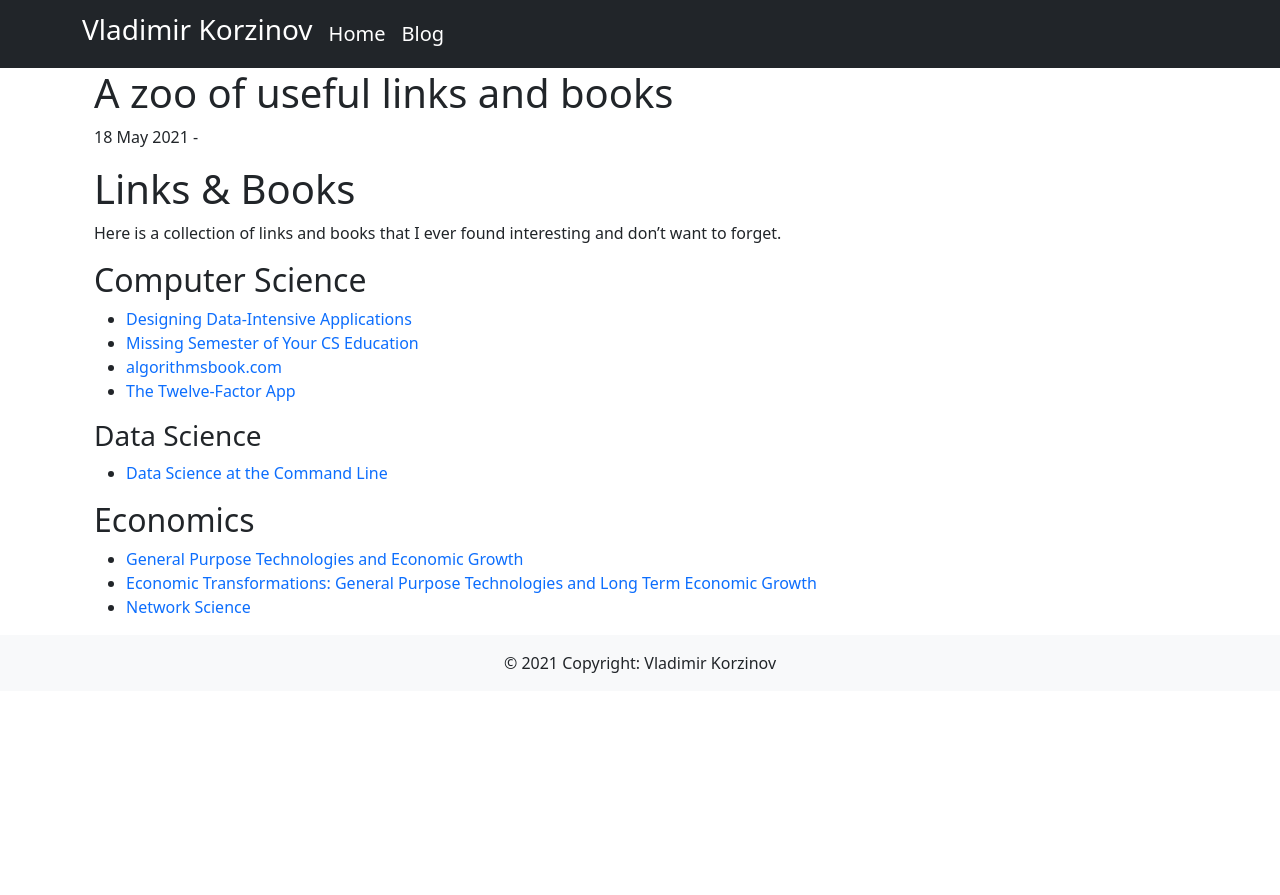
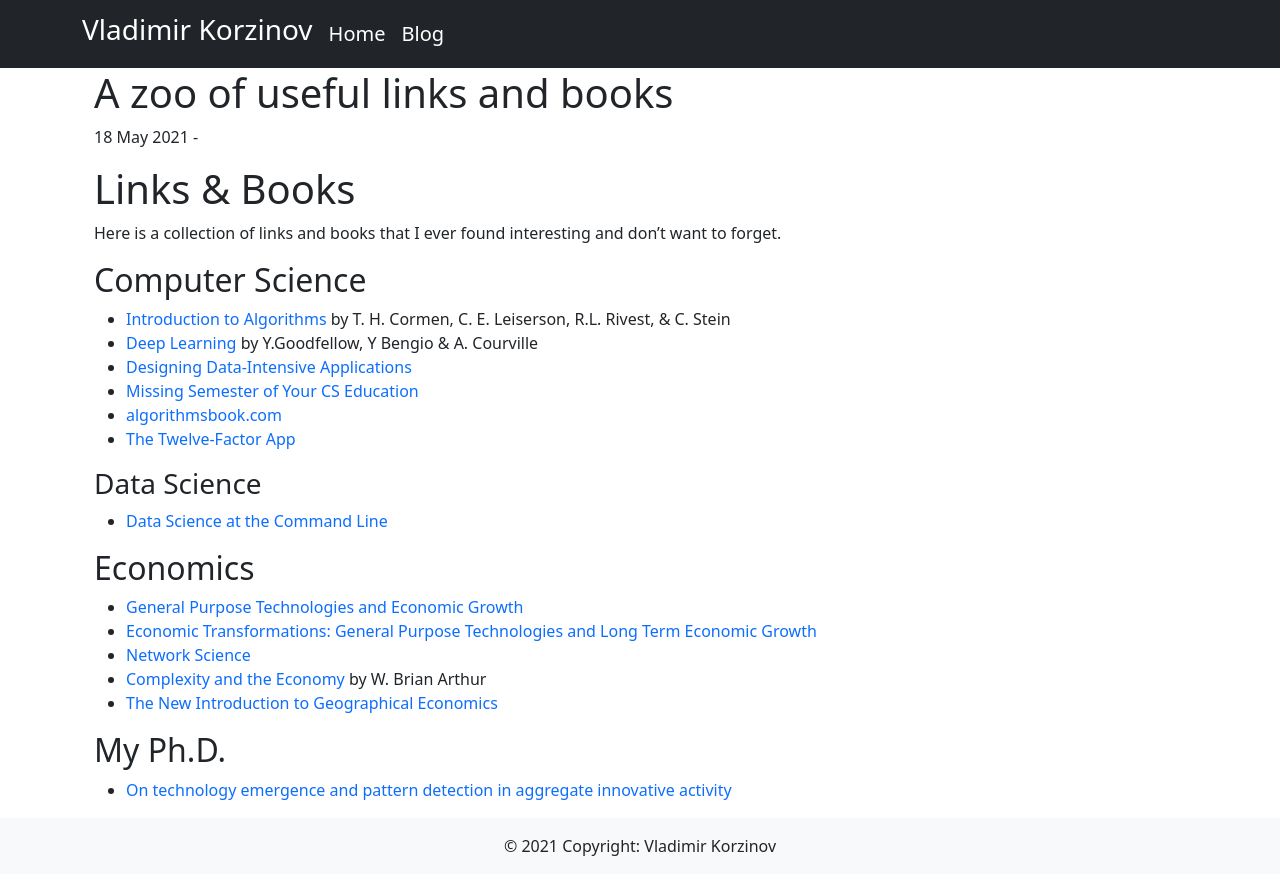
Before and after one commit to vvkorz/vvkorz.github.io, a Jekyll site: the page built from _posts/2021-05-18-library.markdown, in a window 1280 px wide. Shown: the top 895 px of the page. Built offline with Jekyll 4.4.1, drawn with Linux system fonts in a browser that asks for light colours; nearby versions of some CDN libraries; library files that are not in the unit come from our copies.

Commit message:
more books

```diff
--- a/_posts/2021-05-18-library.markdown
+++ b/_posts/2021-05-18-library.markdown
@@ -13,6 +13,8 @@ Here is a collection of links and books that I ever found interesting and don't
 
 ## Computer Science
 
+- [Introduction to Algorithms](https://en.wikipedia.org/wiki/Introduction_to_Algorithms) by T. H. Cormen, C. E. Leiserson, R.L. Rivest, & C. Stein
+- [Deep Learning](https://www.deeplearningbook.org/) by Y.Goodfellow, Y Bengio & A. Courville
 - [Designing Data-Intensive Applications](https://www.oreilly.com/library/view/designing-data-intensive-applications/9781491903063/)
 - [Missing Semester of Your CS Education](https://missing.csail.mit.edu/)
 - [algorithmsbook.com](https://algorithmsbook.com/)
@@ -27,3 +29,9 @@ Here is a collection of links and books that I ever found interesting and don't
 - [General Purpose Technologies and Economic Growth](https://mitpress.mit.edu/books/general-purpose-technologies-and-economic-growth)
 - [Economic Transformations: General Purpose Technologies and Long Term Economic Growth](https://www.amazon.de/dp/B004MKLUEY/ref=cm_sw_em_r_mt_dp_U_r8kgDbB2KYWCP)
 - [Network Science](http://networksciencebook.com/)
+- [Complexity and the Economy](https://science.sciencemag.org/content/284/5411/107) by W. Brian Arthur
+- [The New Introduction to Geographical Economics](https://www.cambridge.org/core/books/new-introduction-to-geographical-economics/FEE650456981257B99BA78CA21B11405)
+
+## My Ph.D.
+
+- [On technology emergence and pattern detection in aggregate innovative activity](https://publikationen.bibliothek.kit.edu/1000084152)
```
